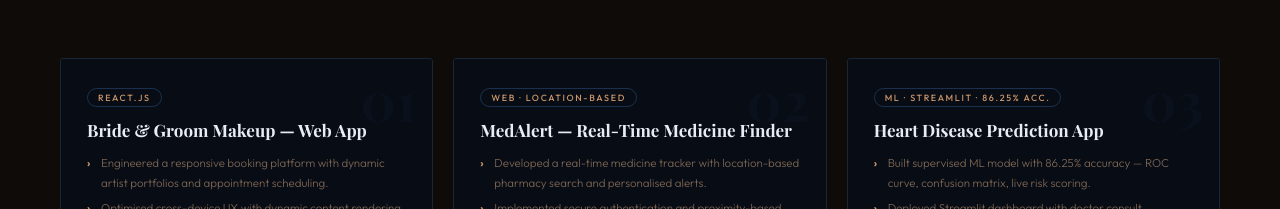
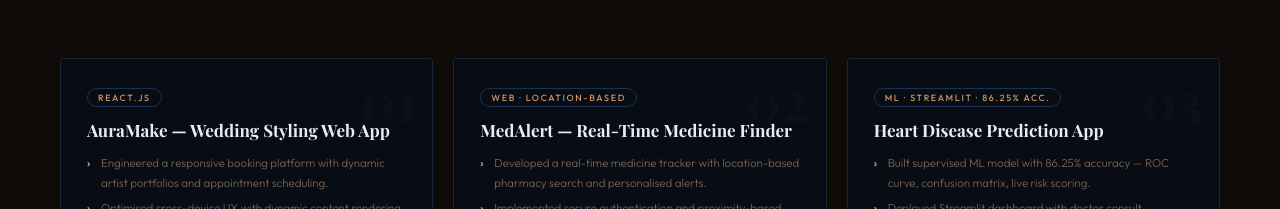
Before and after one commit to SMareeshwari/portfolio, a plain HTML site: page index.html in a window 1280 px wide. Shown: the part 2679-2888 px from the top of the page. Drawn offline with nearby package versions, Linux system fonts and the light colour scheme; a web font is replaced by a local one.

Commit message:
Update index.html

```diff
--- a/index.html
+++ b/index.html
@@ -399,7 +399,7 @@ footer{padding:18px 60px;border-top:1px solid var(--border);display:flex;justify
   <div class="slabel rev">04 — Projects</div>
   <h2 class="rev">Selected <em>Work</em></h2>
   <div class="proj-grid">
-    <div class="pcard rev-scale"><div class="pcard-shimmer"></div><div class="ptop"><div class="pnum">01</div><div class="pbadge">React.js</div><div class="ptitle">Bride &amp; Groom Makeup — Web App</div><ul class="pdesc"><li>Engineered a responsive booking platform with dynamic artist portfolios and appointment scheduling.</li><li>Optimised cross-device UX with dynamic content rendering using React.js.</li></ul></div><div class="pbot"><a href="https://github.com/SMareeshwari" target="_blank" class="plink"><svg fill="currentColor" viewBox="0 0 24 24"><path d="M9 19c-5 1.5-5-2.5-7-3m14 6v-3.87a3.37 3.37 0 0 0-.94-2.61c3.14-.35 6.44-1.54 6.44-7A5.44 5.44 0 0 0 20 4.77 5.07 5.07 0 0 0 19.91 1S18.73.65 16 2.48a13.38 13.38 0 0 0-7 0C6.27.65 5.09 1 5.09 1A5.07 5.07 0 0 0 5 4.77a5.44 5.44 0 0 0-1.5 3.78c0 5.42 3.3 6.61 6.44 7A3.37 3.37 0 0 0 9 18.13V22"/></svg>Code</a><a href="https://github.com/SMareeshwari" target="_blank" class="plink demo"><svg fill="none" stroke="currentColor" stroke-width="2" viewBox="0 0 24 24"><path d="M18 13v6a2 2 0 0 1-2 2H5a2 2 0 0 1-2-2V8a2 2 0 0 1 2-2h6"/><polyline points="15 3 21 3 21 9"/><line x1="10" y1="14" x2="21" y2="3"/></svg>Live Demo</a></div></div>
+    <div class="pcard rev-scale"><div class="pcard-shimmer"></div><div class="ptop"><div class="pnum">01</div><div class="pbadge">React.js</div><div class="ptitle">AuraMake  — Wedding Styling Web App</div><ul class="pdesc"><li>Engineered a responsive booking platform with dynamic artist portfolios and appointment scheduling.</li><li>Optimised cross-device UX with dynamic content rendering using React.js.</li></ul></div><div class="pbot"><a href="https://github.com/SMareeshwari" target="_blank" class="plink"><svg fill="currentColor" viewBox="0 0 24 24"><path d="M9 19c-5 1.5-5-2.5-7-3m14 6v-3.87a3.37 3.37 0 0 0-.94-2.61c3.14-.35 6.44-1.54 6.44-7A5.44 5.44 0 0 0 20 4.77 5.07 5.07 0 0 0 19.91 1S18.73.65 16 2.48a13.38 13.38 0 0 0-7 0C6.27.65 5.09 1 5.09 1A5.07 5.07 0 0 0 5 4.77a5.44 5.44 0 0 0-1.5 3.78c0 5.42 3.3 6.61 6.44 7A3.37 3.37 0 0 0 9 18.13V22"/></svg>Code</a><a href="https://github.com/SMareeshwari" target="_blank" class="plink demo"><svg fill="none" stroke="currentColor" stroke-width="2" viewBox="0 0 24 24"><path d="M18 13v6a2 2 0 0 1-2 2H5a2 2 0 0 1-2-2V8a2 2 0 0 1 2-2h6"/><polyline points="15 3 21 3 21 9"/><line x1="10" y1="14" x2="21" y2="3"/></svg>Live Demo</a></div></div>
     <div class="pcard rev-scale"><div class="pcard-shimmer"></div><div class="ptop"><div class="pnum">02</div><div class="pbadge">Web · Location-based</div><div class="ptitle">MedAlert — Real-Time Medicine Finder</div><ul class="pdesc"><li>Developed a real-time medicine tracker with location-based pharmacy search and personalised alerts.</li><li>Implemented secure authentication and proximity-based filtering.</li></ul></div><div class="pbot"><a href="https://github.com/SMareeshwari" target="_blank" class="plink"><svg fill="currentColor" viewBox="0 0 24 24"><path d="M9 19c-5 1.5-5-2.5-7-3m14 6v-3.87a3.37 3.37 0 0 0-.94-2.61c3.14-.35 6.44-1.54 6.44-7A5.44 5.44 0 0 0 20 4.77 5.07 5.07 0 0 0 19.91 1S18.73.65 16 2.48a13.38 13.38 0 0 0-7 0C6.27.65 5.09 1 5.09 1A5.07 5.07 0 0 0 5 4.77a5.44 5.44 0 0 0-1.5 3.78c0 5.42 3.3 6.61 6.44 7A3.37 3.37 0 0 0 9 18.13V22"/></svg>Code</a><a href="https://github.com/SMareeshwari" target="_blank" class="plink demo"><svg fill="none" stroke="currentColor" stroke-width="2" viewBox="0 0 24 24"><path d="M18 13v6a2 2 0 0 1-2 2H5a2 2 0 0 1-2-2V8a2 2 0 0 1 2-2h6"/><polyline points="15 3 21 3 21 9"/><line x1="10" y1="14" x2="21" y2="3"/></svg>Live Demo</a></div></div>
     <div class="pcard rev-scale"><div class="pcard-shimmer"></div><div class="ptop"><div class="pnum">03</div><div class="pbadge">ML · Streamlit · 86.25% Acc.</div><div class="ptitle">Heart Disease Prediction App</div><ul class="pdesc"><li>Built supervised ML model with 86.25% accuracy — ROC curve, confusion matrix, live risk scoring.</li><li>Deployed Streamlit dashboard with doctor consult integration.</li></ul></div><div class="pbot"><a href="https://github.com/SMareeshwari" target="_blank" class="plink"><svg fill="currentColor" viewBox="0 0 24 24"><path d="M9 19c-5 1.5-5-2.5-7-3m14 6v-3.87a3.37 3.37 0 0 0-.94-2.61c3.14-.35 6.44-1.54 6.44-7A5.44 5.44 0 0 0 20 4.77 5.07 5.07 0 0 0 19.91 1S18.73.65 16 2.48a13.38 13.38 0 0 0-7 0C6.27.65 5.09 1 5.09 1A5.07 5.07 0 0 0 5 4.77a5.44 5.44 0 0 0-1.5 3.78c0 5.42 3.3 6.61 6.44 7A3.37 3.37 0 0 0 9 18.13V22"/></svg>Code</a><a href="https://github.com/SMareeshwari" target="_blank" class="plink demo"><svg fill="none" stroke="currentColor" stroke-width="2" viewBox="0 0 24 24"><path d="M18 13v6a2 2 0 0 1-2 2H5a2 2 0 0 1-2-2V8a2 2 0 0 1 2-2h6"/><polyline points="15 3 21 3 21 9"/><line x1="10" y1="14" x2="21" y2="3"/></svg>Live Demo</a></div></div>
     <div class="pcard rev-scale"><div class="pcard-shimmer"></div><div class="ptop"><div class="pnum">04</div><div class="pbadge">Power BI · Dashboard</div><div class="ptitle">Retail Sales Analysis Dashboard</div><ul class="pdesc"><li>Designed end-to-end Power BI dashboard analysing Blinkit outlet sales, KPIs, and product trends.</li><li>Transformed raw retail data into actionable visual insights for strategic decisions.</li></ul></div><div class="pbot"><a href="https://github.com/SMareeshwari" target="_blank" class="plink"><svg fill="currentColor" viewBox="0 0 24 24"><path d="M9 19c-5 1.5-5-2.5-7-3m14 6v-3.87a3.37 3.37 0 0 0-.94-2.61c3.14-.35 6.44-1.54 6.44-7A5.44 5.44 0 0 0 20 4.77 5.07 5.07 0 0 0 19.91 1S18.73.65 16 2.48a13.38 13.38 0 0 0-7 0C6.27.65 5.09 1 5.09 1A5.07 5.07 0 0 0 5 4.77a5.44 5.44 0 0 0-1.5 3.78c0 5.42 3.3 6.61 6.44 7A3.37 3.37 0 0 0 9 18.13V22"/></svg>Code</a><a href="https://github.com/SMareeshwari" target="_blank" class="plink demo"><svg fill="none" stroke="currentColor" stroke-width="2" viewBox="0 0 24 24"><path d="M18 13v6a2 2 0 0 1-2 2H5a2 2 0 0 1-2-2V8a2 2 0 0 1 2-2h6"/><polyline points="15 3 21 3 21 9"/><line x1="10" y1="14" x2="21" y2="3"/></svg>Live Demo</a></div></div>
```
